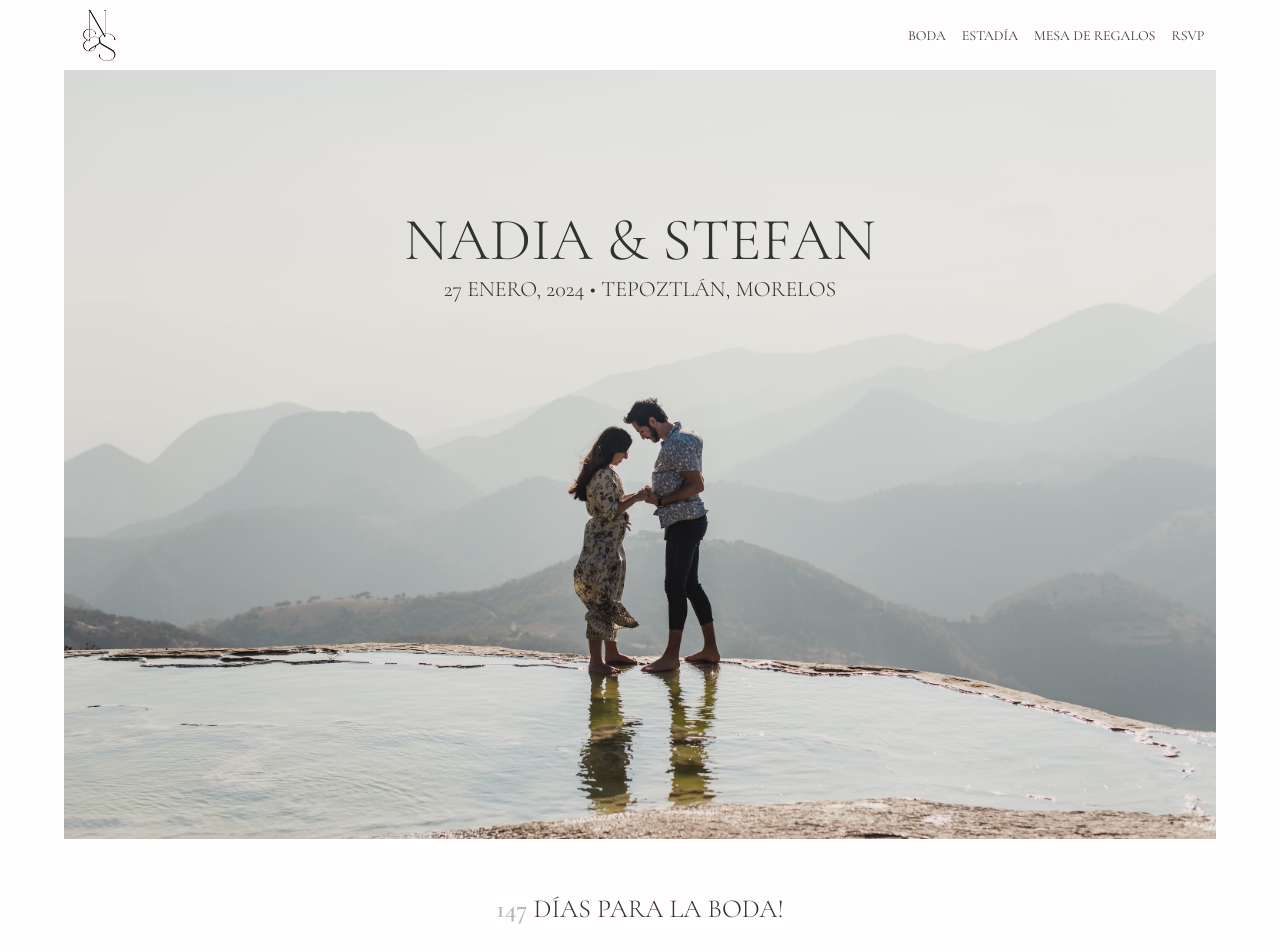
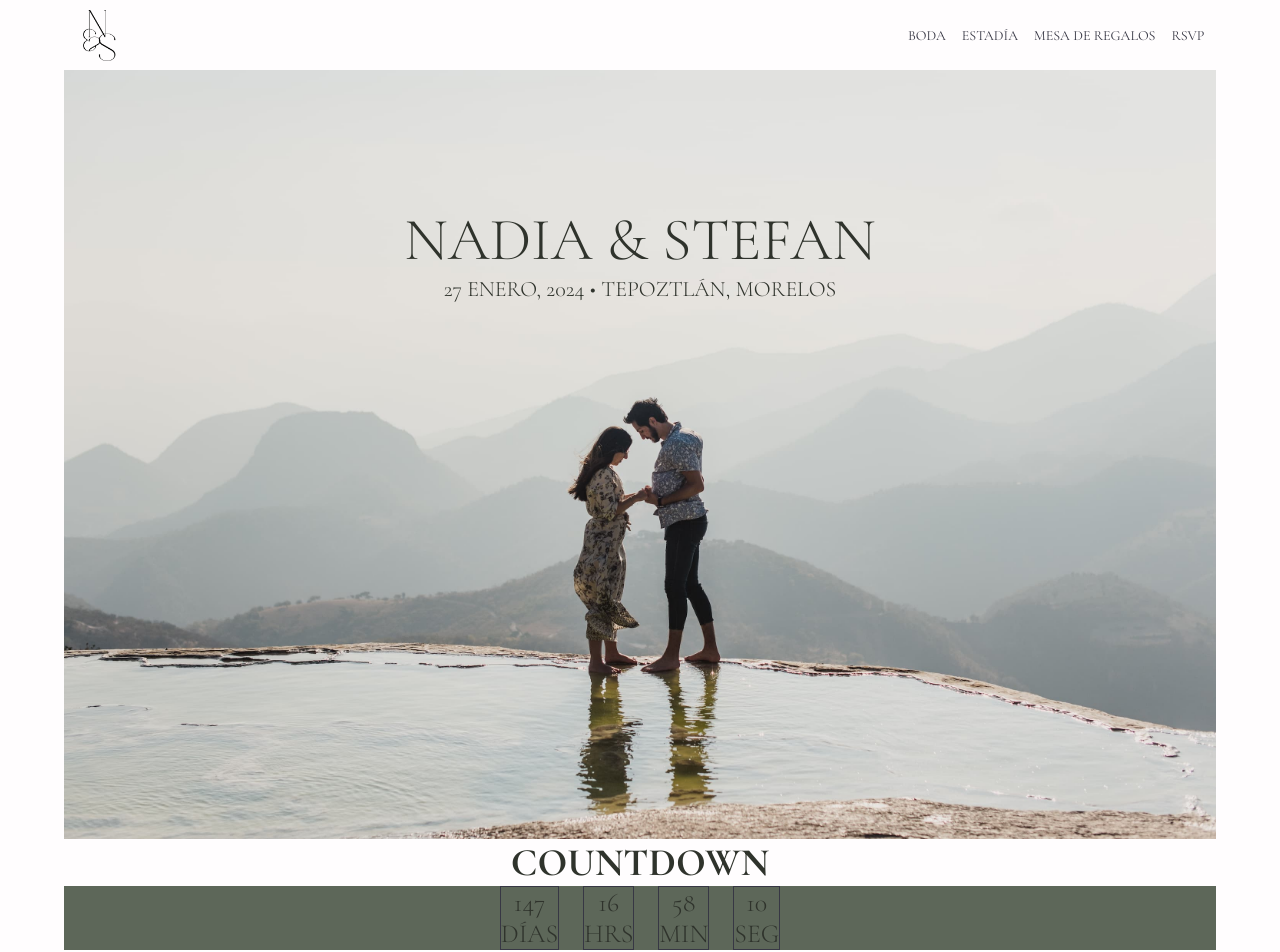
Before and after one commit to richipargo/nadia-stefan, a React (Vite) app: page / in a window 1280 px wide. Shown: the top 952 px of the page. Built offline with nearby package versions, Linux system fonts and the light colour scheme.

Commit message:
Create CountdownTimer component

```diff
--- a/src/components/CountdownTimer.jsx
+++ b/src/components/CountdownTimer.jsx
@@ -1,38 +1,46 @@
+import '../style_components/countdown-timer.css';
 import { useState, useEffect } from 'react';
+const COUNTDOWN_TARGET = new Date('2024-01-27T13:30:00');
 
-const defaultRemainingTime = {
-  seconds: '00',
-  minutes: '00',
-  hours: '00',
-  days: '00',
+const getTimeLeft = () => {
+  const totalTimeLeft = COUNTDOWN_TARGET - new Date();
+  const días = Math.floor(totalTimeLeft / (1000 * 60 * 60 * 24));
+  const hrs = Math.floor((totalTimeLeft / (1000 * 60 * 60)) % 24);
+  const min = Math.floor((totalTimeLeft / (1000 * 60)) % 60);
+  const seg = Math.floor((totalTimeLeft / 1000) % 60);
+  return { días, hrs, min, seg };
 };
 
-const CountdownTimer = ({ countdownTimestampMs }) => {
-  const [remainingTime, setRemainingTime] = useState(defaultRemainingTime);
+const CountdownTimer = () => {
+  const [timeLeft, setTimeLeft] = useState(() => getTimeLeft());
 
   useEffect(() => {
-    const intervalId = setInterval(() => {
-      updateRemainingTime(countdownTimestampMs);
+    const timer = setInterval(() => {
+      setTimeLeft(getTimeLeft());
     }, 1000);
-    return () => clearInterval(intervalId);
-  }, [countdownTimestampMs]);
 
-  function updateRemainingTime(countdown) {
-    console.log('hello every sec');
-  }
-
+    return () => {
+      clearInterval(timer);
+    };
+  }, []);
   return (
-    <div>
-      <span>{remainingTime.days}</span>
-      <span>days</span>
-      <span>{remainingTime.hours}</span>
-      <span>hours</span>
-      <span>{remainingTime.minutes}</span>
-      <span>min</span>
-      <span>{remainingTime.seconds}</span>
-      <span>seconds</span>
+    <div className="countdownTimer">
+      <h2>Countdown</h2>
+      <div className="content">
+        {Object.entries(timeLeft).map((el) => {
+          const label = el[0];
+          const value = el[1];
+          return (
+            <div className="box" key={label}>
+              <div className="value">
+                <span>{value}</span>
+              </div>
+              <span className="label">{label}</span>
+            </div>
+          );
+        })}
+      </div>
     </div>
   );
 };
-
 export default CountdownTimer;
--- a/src/components/Home.jsx
+++ b/src/components/Home.jsx
@@ -1,14 +1,14 @@
 import '../style_components/home.css';
 import Hero from './Hero';
 import Countdown from './Countdown';
-// import CountdownTimer from './CountdownTimer';
+import CountdownTimer from './CountdownTimer';
 import RsvpBtn from './RsvpBtn';
 
 const Home = () => {
   return (
     <div className="home">
       <Hero />
-      {/* <CountdownTimer countdownTimestampMs={1643673600000} /> */}
+      <CountdownTimer />
       <Countdown />
       <p className="when-where">
         27 Enero, 2024. 14:00<span className="pm-span"> hrs</span> | Jardín Xolatlaco
--- /dev/null
+++ b/src/style_components/countdown-timer.css
@@ -0,0 +1,13 @@
+.countdownTimer .content {
+  width: 100%;
+  background-color: var(--main);
+  display: flex;
+  flex-direction: row;
+  justify-content: center;
+  gap: 1.5rem;
+  margin: 0 auto;
+}
+
+.countdownTimer .box {
+  border: 1px solid var(--dark);
+}
```
